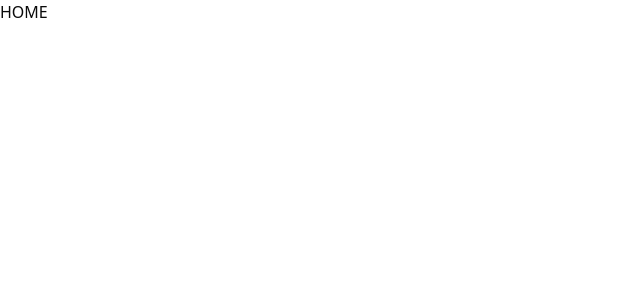
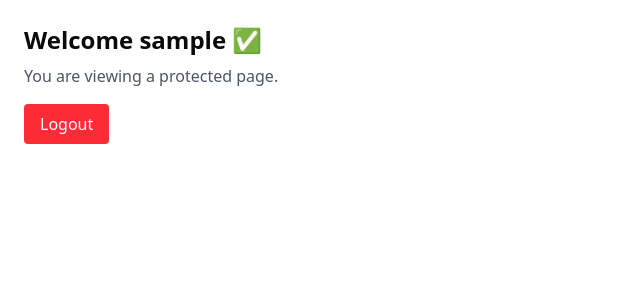
Before and after one commit to wahid3150/note-app, a React app in the folder frontend/: page / in a window 1280 px wide. Shown: the top 300 px of the page, without its empty margins (0-640 px from the left). Built offline with nearby package versions, Linux system fonts and the light colour scheme; sample sign-in values are in the browser's storage; the HTML template or start-up script is replaced by a standard one.

Commit message:
Home route are protected to only loggedin user can see the home page

```diff
--- a/frontend/src/App.jsx
+++ b/frontend/src/App.jsx
@@ -5,11 +5,16 @@ import Signup from "./pages/Signup";
 import Login from "./pages/Login";
 import VerifyEmail from "./pages/VerifyEmail";
 import Verify from "./pages/Verify";
+import ProtectedRoute from "./components/ProtectedRoute";
 
 const router = createBrowserRouter([
   {
     path: "/",
-    element: <Home />,
+    element: (
+      <ProtectedRoute>
+        <Home />
+      </ProtectedRoute>
+    ),
   },
   {
     path: "/signup",
--- /dev/null
+++ b/frontend/src/components/ProtectedRoute.jsx
@@ -0,0 +1,16 @@
+import React from "react";
+import { Navigate } from "react-router-dom";
+
+const isAuthenticated = () => {
+  const token = localStorage.getItem("accessToken");
+  return !!token;
+};
+
+const ProtectedRoute = ({ children }) => {
+  if (!isAuthenticated()) {
+    return <Navigate to="/login" replace />;
+  }
+  return children;
+};
+
+export default ProtectedRoute;
--- a/frontend/src/main.jsx
+++ b/frontend/src/main.jsx
@@ -3,6 +3,11 @@ import { createRoot } from "react-dom/client";
 import "./index.css";
 import App from "./App.jsx";
 import { Toaster } from "sonner";
+import axios from "axios";
+
+// If a token exists from a previous session, set it as the default header
+const token = localStorage.getItem("accessToken");
+if (token) axios.defaults.headers.common["Authorization"] = `Bearer ${token}`;
 
 createRoot(document.getElementById("root")).render(
   <StrictMode>
--- a/frontend/src/pages/Home.jsx
+++ b/frontend/src/pages/Home.jsx
@@ -1,7 +1,37 @@
 import React from "react";
+import { useNavigate } from "react-router-dom";
 
 const Home = () => {
-  return <div>HOME</div>;
+  const navigate = useNavigate();
+  const user = JSON.parse(localStorage.getItem("user") || "null");
+
+  const handleLogout = () => {
+    localStorage.removeItem("accessToken");
+    localStorage.removeItem("refreshToken");
+    localStorage.removeItem("user");
+    // Remove default axios auth header
+    try {
+      // eslint-disable-next-line no-undef
+      const axios = require("axios");
+      delete axios.defaults.headers.common["Authorization"];
+    } catch (err) {}
+    navigate("/login");
+  };
+
+  return (
+    <div className="p-6">
+      <h1 className="text-2xl font-bold">
+        Welcome {user?.username || "User"} ✅
+      </h1>
+      <p className="text-gray-600 mt-2">You are viewing a protected page.</p>
+      <button
+        onClick={handleLogout}
+        className="mt-4 px-4 py-2 bg-red-500 text-white rounded"
+      >
+        Logout
+      </button>
+    </div>
+  );
 };
 
 export default Home;
--- a/frontend/src/pages/Login.jsx
+++ b/frontend/src/pages/Login.jsx
@@ -51,6 +51,14 @@ const Signin = () => {
       );
 
       toast.success(res.data.message);
+      // Save auth tokens and user in localStorage
+      localStorage.setItem("accessToken", res.data.accessToken);
+      localStorage.setItem("refreshToken", res.data.refreshToken);
+      localStorage.setItem("user", JSON.stringify(res.data.user));
+      // Set default authorization header for future requests
+      axios.defaults.headers.common[
+        "Authorization"
+      ] = `Bearer ${res.data.accessToken}`;
       navigate("/");
     } catch (error) {
       toast.error(error.response?.data?.message || "Something went wrong");
```
